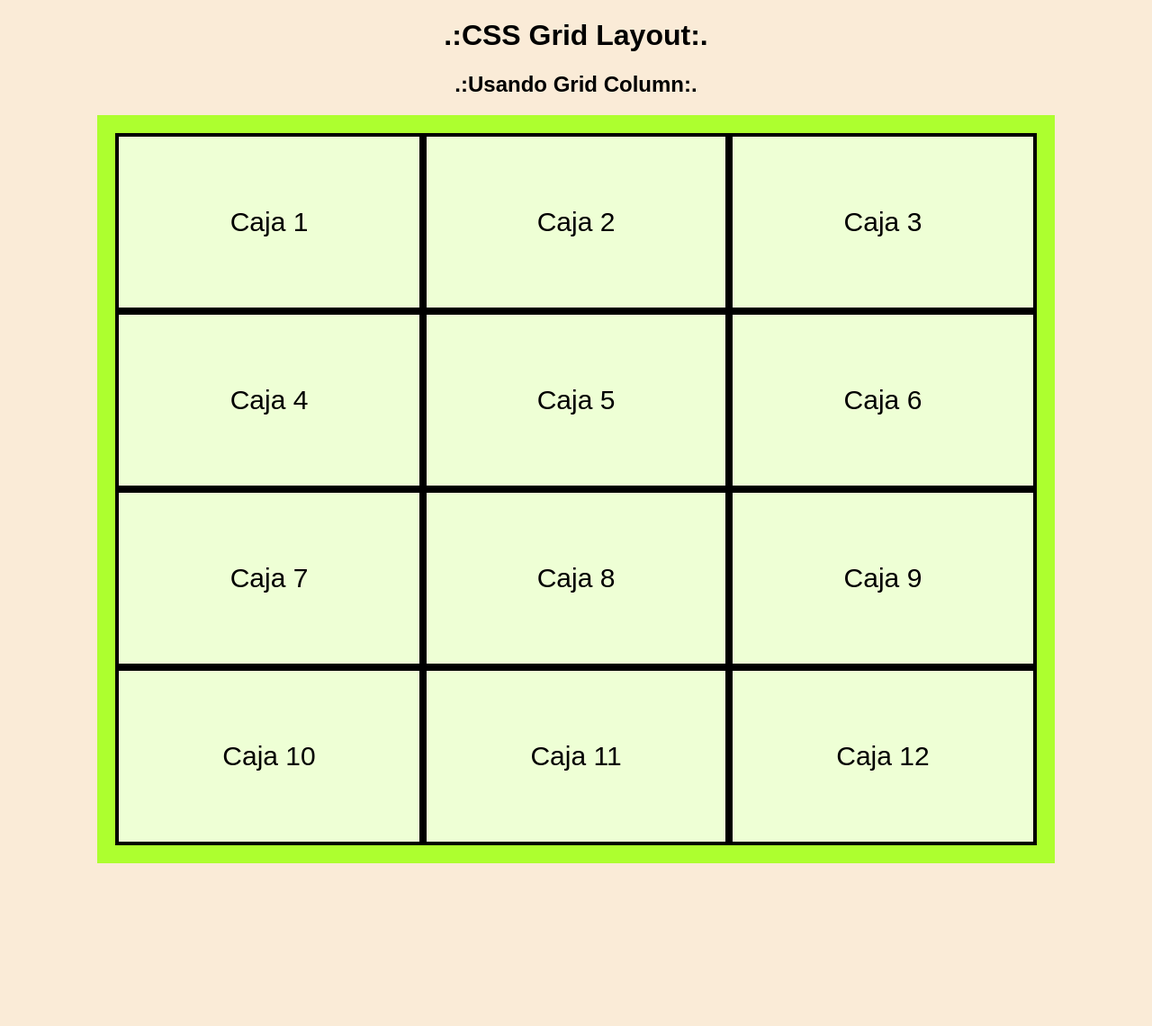
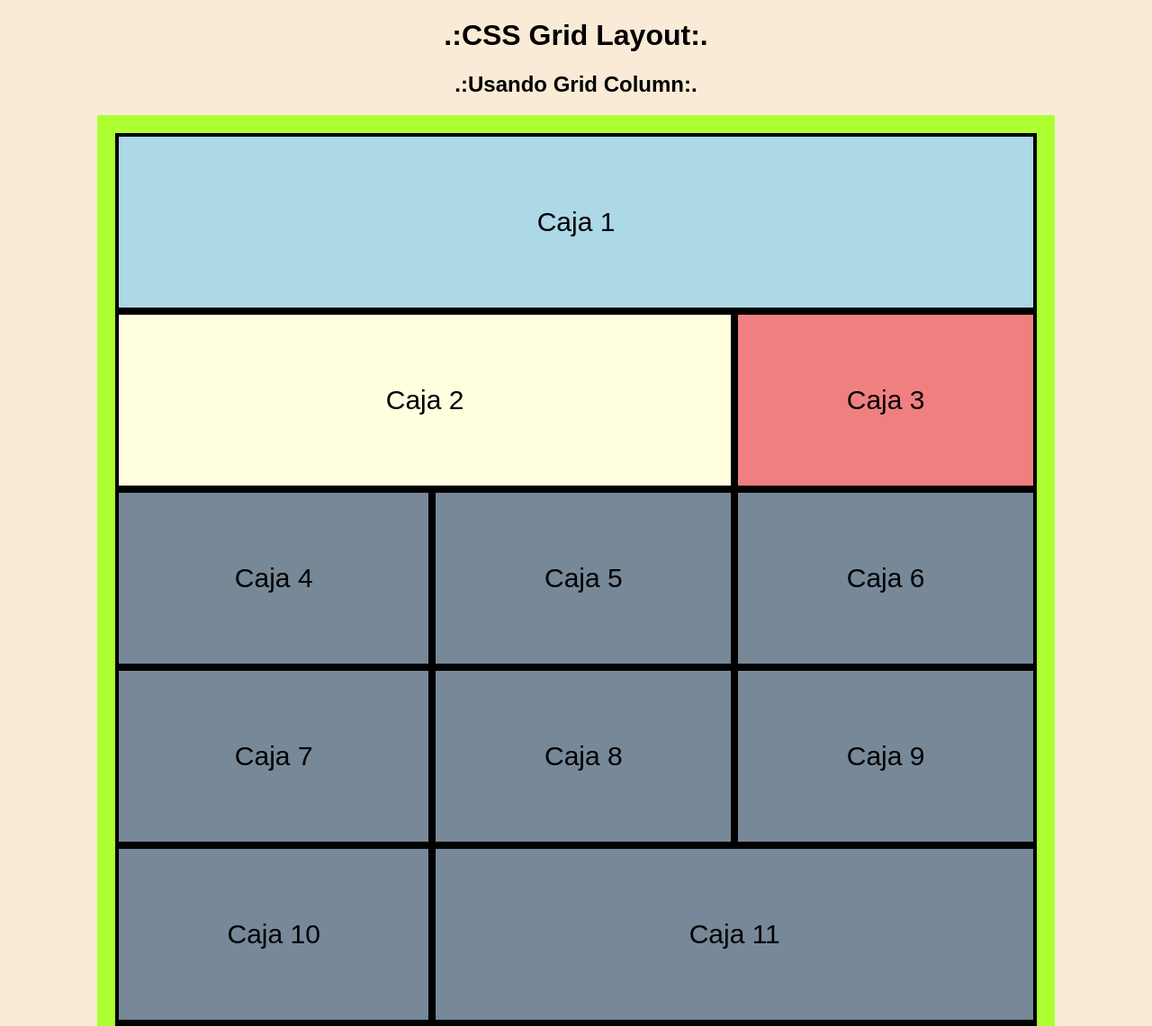
Before and after one commit to Davidjimenez05/LM2324, a plain HTML site: page Tema2/Flexbox-Grid/ej1.html in a window 1280 px wide. Shown: the top 1141 px of the page at 90% size. Before the commit the page ends 960 px from the top, so only its background shows below. Drawn offline with Linux system fonts and the light colour scheme.

Commit message:
Terminado

```diff
--- a/Tema2/Flexbox-Grid/ej1.html
+++ b/Tema2/Flexbox-Grid/ej1.html
@@ -11,17 +11,17 @@
     <h2>.:Usando Grid Column:.</h2>
     <div class="grid-container">
         <div class="grid-item" id="item1">Caja 1</div>
-        <div class="grid-item">Caja 2</div>
-        <div class="grid-item">Caja 3</div>
-        <div class="grid-item">Caja 4</div>
-        <div class="grid-item">Caja 5</div>
-        <div class="grid-item">Caja 6</div>
-        <div class="grid-item">Caja 7</div>
-        <div class="grid-item">Caja 8</div>
-        <div class="grid-item">Caja 9</div>
-        <div class="grid-item">Caja 10</div>
-        <div class="grid-item">Caja 11</div>
-        <div class="grid-item">Caja 12</div>
+        <div class="grid-item" id="item2">Caja 2</div>
+        <div class="grid-item" id="item3">Caja 3</div>
+        <div class="grid-item" id="item4">Caja 4</div>
+        <div class="grid-item" id="item5">Caja 5</div>
+        <div class="grid-item" id="item6">Caja 6</div>
+        <div class="grid-item" id="item7">Caja 7</div>
+        <div class="grid-item" id="item8">Caja 8</div>
+        <div class="grid-item" id="item9">Caja 9</div>
+        <div class="grid-item" id="item10">Caja 10</div>
+        <div class="grid-item" id="item11">Caja 11</div>
+        <div class="grid-item" id="item12">Caja 12</div>
       </div>
 </body>
 </html>
--- a/Tema2/css/ejj2.css
+++ b/Tema2/css/ejj2.css
@@ -14,10 +14,50 @@ body{
     margin: 0 auto;
     line-height: 150px;
 }
-  .grid-item {
+.grid-item {
     background-color: rgba(255, 255, 255, 0.8);
     border: 4px solid black;
     padding: 20px;
     font-size: 30px;
     text-align: center;
 }
+#item1{
+    grid-column: 1 /span 3;
+    background-color: lightblue;
+}
+#item2{
+    grid-column: 1 /span 2;
+    background-color: lightyellow;
+}
+#item3{
+    background-color: lightcoral;
+}
+#item4{
+    background-color: lightslategray;
+}
+#item5{
+    background-color: lightslategray;
+}
+#item6{
+    background-color: lightslategray;
+}
+#item7{
+    background-color: lightslategray;
+}
+#item8{
+    background-color: lightslategray;
+}
+#item9{
+    background-color: lightslategray;
+}
+#item10{
+    background-color: lightslategray;
+}
+#item11{
+    grid-column: 2 /span 2;
+    background-color: lightslategray;
+}
+#item12{
+    grid-column: 1 /span 3;
+    background-color: aqua;
+}
```
